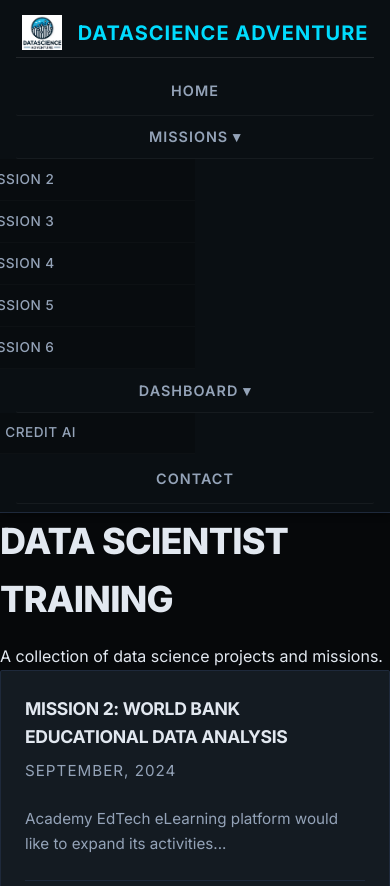
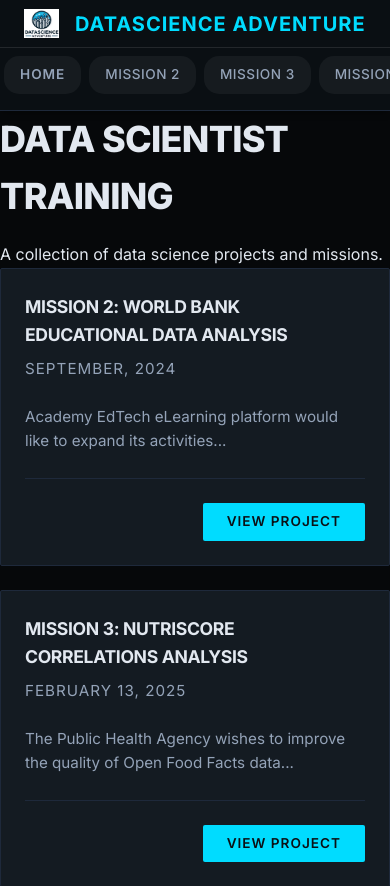
Before and after one commit to Najia-afk/datascience_adventure, a Flask app: page / in a window 390 px wide. Shown: the top 886 px of the page. Run offline with Flask 3, Linux system fonts and the light colour scheme; some libraries are stand-ins or nearby versions.

Commit message:
Fix: Mobile menu horizontal scroll and alignment

```diff
--- a/app/static/index.html
+++ b/app/static/index.html
@@ -5,16 +5,16 @@
     <meta charset="UTF-8">
     <meta name="viewport" content="width=device-width, initial-scale=1.0">
     <title>Datascience Adventure</title>
-    <link rel="stylesheet" href="/styles/variables.css?v=2">
-    <link rel="stylesheet" href="/styles/base.css?v=2">
-    <link rel="stylesheet" href="/styles/layout.css?v=2">
-    <link rel="stylesheet" href="/styles/header.css?v=2">
-    <link rel="stylesheet" href="/styles/footer.css?v=2">
-    <link rel="stylesheet" href="/styles/components.css?v=2">
-    <link rel="stylesheet" href="/styles/sidebar.css?v=2">
-    <link rel="stylesheet" href="/styles/interactive.css?v=2">
-    <link rel="stylesheet" href="/styles/contact.css?v=2">
-    <link rel="stylesheet" href="/styles/responsive.css?v=2">
+    <link rel="stylesheet" href="/styles/variables.css?v=3">
+    <link rel="stylesheet" href="/styles/base.css?v=3">
+    <link rel="stylesheet" href="/styles/layout.css?v=3">
+    <link rel="stylesheet" href="/styles/header.css?v=3">
+    <link rel="stylesheet" href="/styles/footer.css?v=3">
+    <link rel="stylesheet" href="/styles/components.css?v=3">
+    <link rel="stylesheet" href="/styles/sidebar.css?v=3">
+    <link rel="stylesheet" href="/styles/interactive.css?v=3">
+    <link rel="stylesheet" href="/styles/contact.css?v=3">
+    <link rel="stylesheet" href="/styles/responsive.css?v=3">
     <link href="https://fonts.googleapis.com/css2?family=Inter:wght@400;500;600;700;800&display=swap" rel="stylesheet">
     <script src="https://unpkg.com/htmx.org@1.9.2"></script>
 </head>
--- a/app/static/styles/responsive.css
+++ b/app/static/styles/responsive.css
@@ -1,74 +1,104 @@
 /* Responsive */
 @media (max-width: 768px) {
     .site-header {
-        padding: 0.5rem var(--spacing-sm);
+        padding: 0.5rem 0; /* Remove side padding to allow full width scroll */
         height: auto;
         min-height: 60px;
         flex-direction: column;
         align-items: stretch;
-        position: relative; /* Allow scrolling away */
+        position: relative;
+        overflow: hidden; /* Prevent horizontal scroll on body */
     }
 
     .logo {
-        height: 50px;
+        height: 40px;
         width: 100%;
         justify-content: center;
         border-bottom: 1px solid rgba(255,255,255,0.1);
-        margin-bottom: 0.5rem;
+        margin-bottom: 0;
+        padding-bottom: 0.5rem;
     }
 
     .logo img {
-        height: 35px;
+        height: 30px;
     }
 
+    /* Horizontal Scrollable Menu */
     .nav-links {
         display: flex !important;
-        flex-direction: column;
+        flex-direction: row;
         width: 100%;
         gap: 0;
-        overflow: visible;
-        padding-bottom: 0;
+        overflow-x: auto; /* Enable horizontal scrolling */
+        overflow-y: hidden;
+        padding: 0.5rem 0;
+        -webkit-overflow-scrolling: touch; /* Smooth scroll on iOS */
+        scrollbar-width: none; /* Hide scrollbar Firefox */
+        justify-content: flex-start;
+        align-items: center;
+    }
+
+    .nav-links::-webkit-scrollbar {
+        display: none; /* Hide scrollbar Chrome/Safari */
     }
 
     .nav-link {
-        display: block !important;
-        width: 100%;
-        text-align: center;
-        padding: 0.8rem;
-        border-bottom: 1px solid rgba(255,255,255,0.05);
-        font-size: 0.9rem;
+        display: inline-flex !important;
+        white-space: nowrap;
+        padding: 0.5rem 1rem;
+        border-bottom: none;
+        font-size: 0.85rem;
+        background: rgba(255,255,255,0.05);
+        margin: 0 4px;
+        border-radius: 15px; /* Pill shape */
+        flex-shrink: 0; /* Prevent shrinking */
     }
 
-    /* Mobile Dropdown Fix */
-    .dropdown {
-        display: block !important;
-        width: 100%;
-        height: auto;
+    .nav-link.active {
+        background: var(--primary);
+        color: #000;
     }
 
+    /* Flatten Dropdowns for Mobile "One Line" feel */
+    .dropdown {
+        display: flex !important;
+        align-items: center;
+    }
+
+    /* Hide the dropdown category buttons (Missions, Dashboard) */
     .dropdown-btn {
-        width: 100%;
-        justify-content: center;
-        padding: 0.8rem;
-        display: flex !important;
+        display: none !important;
     }
 
     .dropdown-content {
-        display: block !important; /* Always show on mobile */
+        display: flex !important;
         position: static;
-        width: 100%;
-        background: rgba(0, 0, 0, 0.2);
+        width: auto;
+        background: transparent;
         border: none;
         box-shadow: none;
         padding: 0;
+        transform: none !important; /* FIX: Remove the shift that was hiding content */
+        flex-direction: row;
+        align-items: center;
     }
 
     .dropdown-content a {
-        padding: 0.6rem 1rem;
+        padding: 0.5rem 1rem;
         text-align: center;
         font-size: 0.85rem;
         color: var(--text-light);
-        border-bottom: 1px solid rgba(255,255,255,0.02);
+        border: none;
+        white-space: nowrap;
+        background: rgba(255,255,255,0.05);
+        margin: 0 4px;
+        border-radius: 15px;
+        flex-shrink: 0;
+    }
+
+    .dropdown-content a:hover {
+        background: var(--primary);
+        color: #000;
     }
 
     .grid-container {
```
